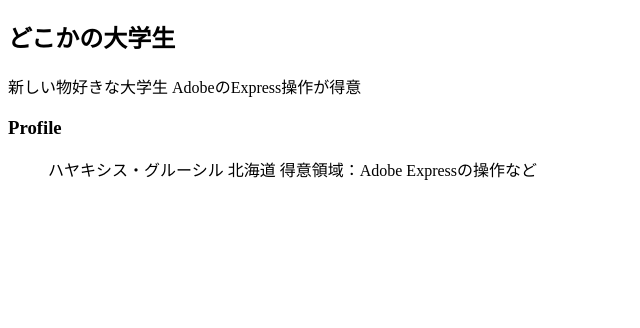
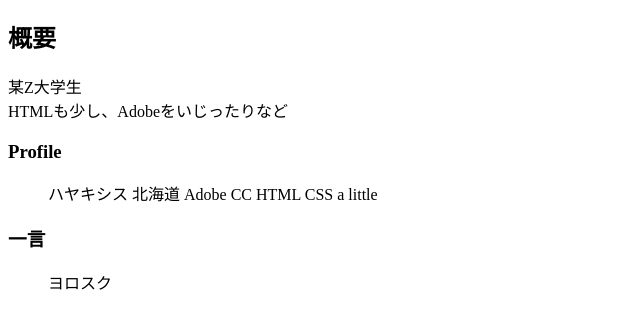
Before and after one commit to hayakisysZ20/hayakisys.github.io, a plain HTML site: page index.html in a window 1280 px wide. Shown: the part 70-398 px from the top of the page, without its empty margins (0-640 px from the left). Drawn offline with Linux system fonts and the light colour scheme.

Commit message:
HTMLの形を形成

```diff
--- a/index.html
+++ b/index.html
@@ -1,23 +1,27 @@
 <!DOCTYPE html>
-<html lang="ja>
+<html lang="ja">
   <head>
   <meta charset="utf-8">
-  <meta name="Viewport" content="width=device-width, initial-scale=1">
+  <meta name="viewport" content"width=device-width, initial-scale=1">
   <title>ハヤキシスのポートフォリオ</title>
+  </head>
   <body>
     <h1>ハヤキシス</h1>
 
-    <h2>どこかの大学生</h2>
-  <p>
-    新しい物好きな大学生
-    AdobeのExpress操作が得意
-  </p>
+    <h2>概要</h2>
+    <p>某Z大学生<br>
+    HTMLも少し、Adobeをいじったりなど
+    </p>
 
     <h3>Profile</h3>
+    <Ul>
+      <il>ハヤキシス</il>
+      <il>北海道</il>
+      <il>Adobe CC HTML CSS a little</il>
+    </Ul>
+
+    <h3>一言</h3>
     <ul>
-      <il>ハヤキシス・グルーシル</il>
-      <il>北海道</il>
-      <il>得意領域：Adobe Expressの操作など</il>
+      <il>ヨロスク</il>
     </ul>
-
-  </il>
+  </body>
```
